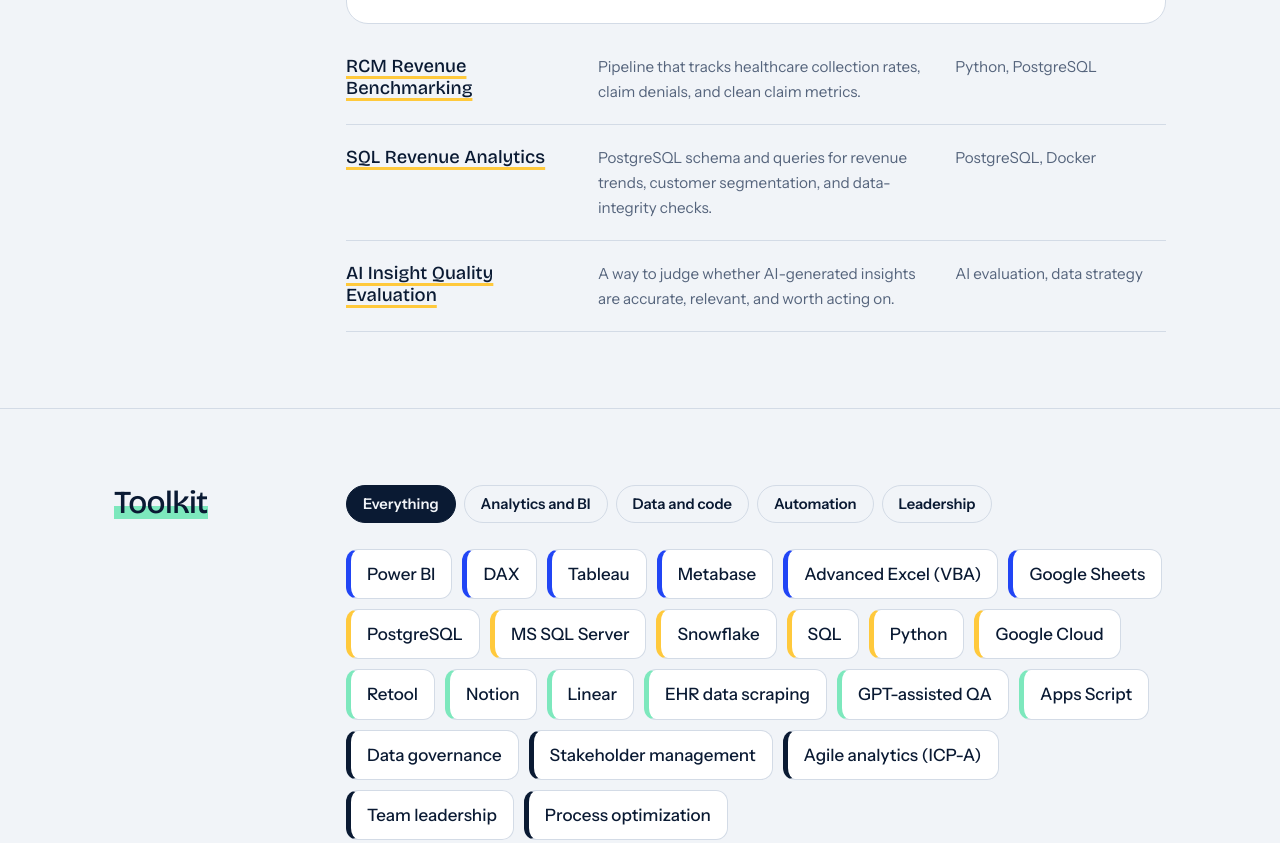
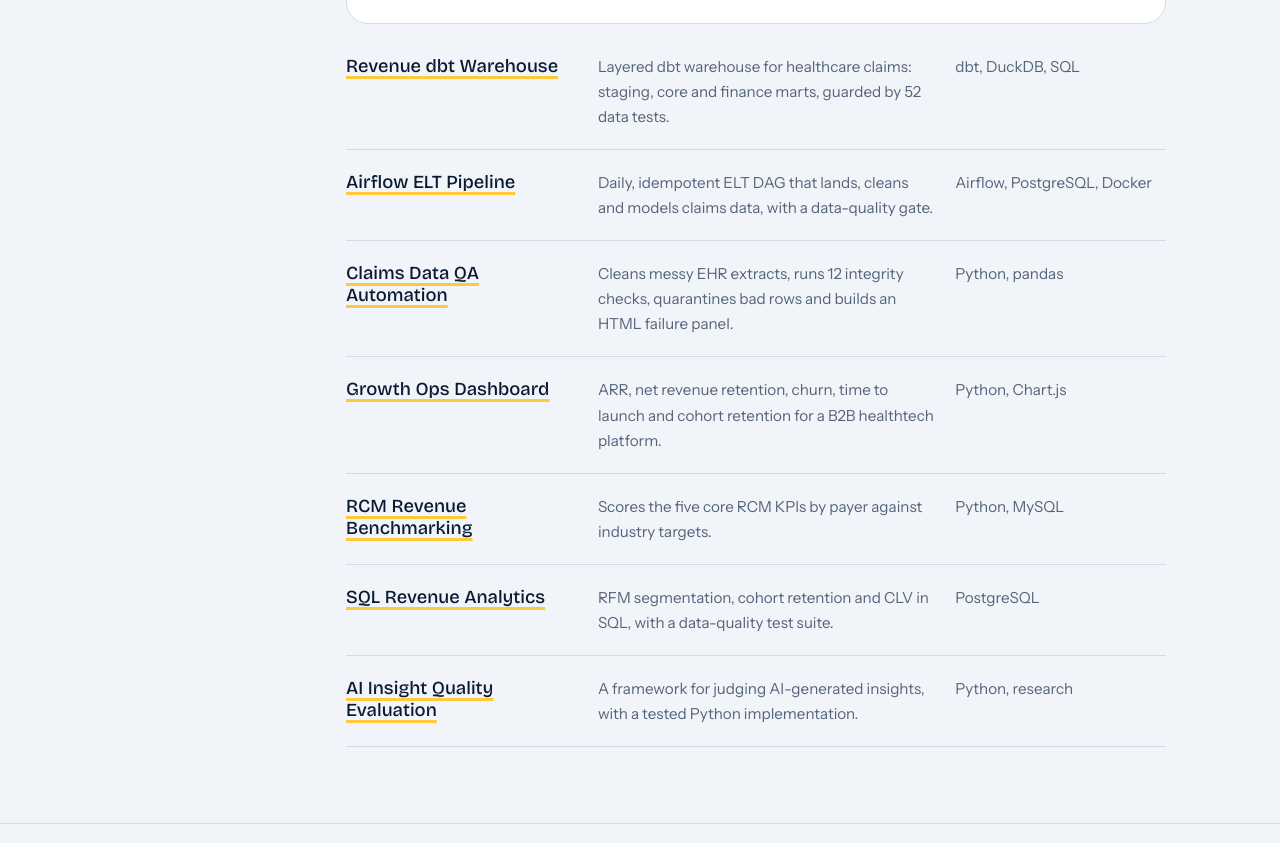
Before and after one commit to mprantikk/mprantikk.github.io, a plain HTML site: page index.html in a window 1280 px wide. Shown: the part 4556-5399 px from the top of the page. Drawn offline with nearby package versions, Linux system fonts and the light colour scheme.

Commit message:
Add the new projects to the portfolio site
Co-Authored-By: Claude Opus 5.5 <noreply@anthropic.com>
Claude-Session: https://claude.ai/code/session_01SSyf6EhUDAxyN2eQWNij7A

```diff
--- a/index.html
+++ b/index.html
@@ -7,7 +7,7 @@
 <meta name="description" content="Lead, Data Ops at Commure. Revenue benchmarking, automated reporting, and data quality. Based in Dhaka, Bangladesh, open to remote roles worldwide.">
 <meta name="author" content="Md Masud Parvej">
 <meta property="og:title" content="Md Masud Parvej | Data Operations and Analytics">
-<meta property="og:description" content="Revenue Cycle Analytics, SQL pipelines, the Perfexio SaaS, and the Insight Quality Evaluation (IQE) research framework.">
+<meta property="og:description" content="Revenue cycle analytics, dbt and Airflow pipelines, data-quality automation, the Perfexio SaaS, and the Insight Quality Evaluation (IQE) research framework.">
 <meta property="og:image" content="https://mprantikk.github.io/social-card.png">
 <meta property="og:image:width" content="1200">
 <meta property="og:image:height" content="630">
@@ -16,7 +16,7 @@
 <meta property="fb:app_id" content="966242223397117">
 <meta name="twitter:card" content="summary_large_image">
 <meta name="twitter:title" content="Md Masud Parvej | Data Operations and Analytics">
-<meta name="twitter:description" content="Revenue Cycle Analytics, SQL pipelines, the Perfexio SaaS, and the IQE research framework.">
+<meta name="twitter:description" content="Revenue cycle analytics, dbt and Airflow pipelines, the Perfexio SaaS, and the IQE research framework.">
 <meta name="twitter:image" content="https://mprantikk.github.io/social-card.png">
 <link rel="preconnect" href="https://fonts.googleapis.com">
 <link rel="preconnect" href="https://fonts.gstatic.com" crossorigin>
@@ -336,9 +336,13 @@ h2{position:static}
 <label for="rc"><span>Culture<small>weight 10%</small></span><input type="range" id="rc" min="1" max="5" step="0.5" value="4"><output id="oc">4.0</output></label></div>
 <div class="res"><b id="rs">4.00</b><span>out of 5.00</span><div class="meter"><i id="rmeter"></i></div></div>
 </div>
-<div class="proj"><a href="https://github.com/mprantikk/rcm-revenue-benchmarking" target="_blank" rel="noopener">RCM Revenue Benchmarking</a><p>Pipeline that tracks healthcare collection rates, claim denials, and clean claim metrics.</p><span>Python, PostgreSQL</span></div>
-<div class="proj"><a href="https://github.com/mprantikk/sql-revenue-analytics" target="_blank" rel="noopener">SQL Revenue Analytics</a><p>PostgreSQL schema and queries for revenue trends, customer segmentation, and data-integrity checks.</p><span>PostgreSQL, Docker</span></div>
-<div class="proj"><a href="https://github.com/mprantikk/ai-insight-quality-evaluation" target="_blank" rel="noopener">AI Insight Quality Evaluation</a><p>A way to judge whether AI-generated insights are accurate, relevant, and worth acting on.</p><span>AI evaluation, data strategy</span></div>
+<div class="proj"><a href="https://github.com/mprantikk/revenue-dbt-warehouse" target="_blank" rel="noopener">Revenue dbt Warehouse</a><p>Layered dbt warehouse for healthcare claims: staging, core and finance marts, guarded by 52 data tests.</p><span>dbt, DuckDB, SQL</span></div>
+<div class="proj"><a href="https://github.com/mprantikk/airflow-elt-pipeline" target="_blank" rel="noopener">Airflow ELT Pipeline</a><p>Daily, idempotent ELT DAG that lands, cleans and models claims data, with a data-quality gate.</p><span>Airflow, PostgreSQL, Docker</span></div>
+<div class="proj"><a href="https://github.com/mprantikk/claims-data-qa-automation" target="_blank" rel="noopener">Claims Data QA Automation</a><p>Cleans messy EHR extracts, runs 12 integrity checks, quarantines bad rows and builds an HTML failure panel.</p><span>Python, pandas</span></div>
+<div class="proj"><a href="https://mprantikk.github.io/growth-ops-dashboard/" target="_blank" rel="noopener">Growth Ops Dashboard</a><p>ARR, net revenue retention, churn, time to launch and cohort retention for a B2B healthtech platform.</p><span>Python, Chart.js</span></div>
+<div class="proj"><a href="https://github.com/mprantikk/rcm-revenue-benchmarking" target="_blank" rel="noopener">RCM Revenue Benchmarking</a><p>Scores the five core RCM KPIs by payer against industry targets.</p><span>Python, MySQL</span></div>
+<div class="proj"><a href="https://github.com/mprantikk/sql-revenue-analytics" target="_blank" rel="noopener">SQL Revenue Analytics</a><p>RFM segmentation, cohort retention and CLV in SQL, with a data-quality test suite.</p><span>PostgreSQL</span></div>
+<div class="proj"><a href="https://github.com/mprantikk/ai-insight-quality-evaluation" target="_blank" rel="noopener">AI Insight Quality Evaluation</a><p>A framework for judging AI-generated insights, with a tested Python implementation.</p><span>Python, research</span></div>
 </div></div></section>
 
 <section id="toolkit" data-io><div class="wrap cols"><h2><span class="hl">Toolkit</span></h2><div>
```
